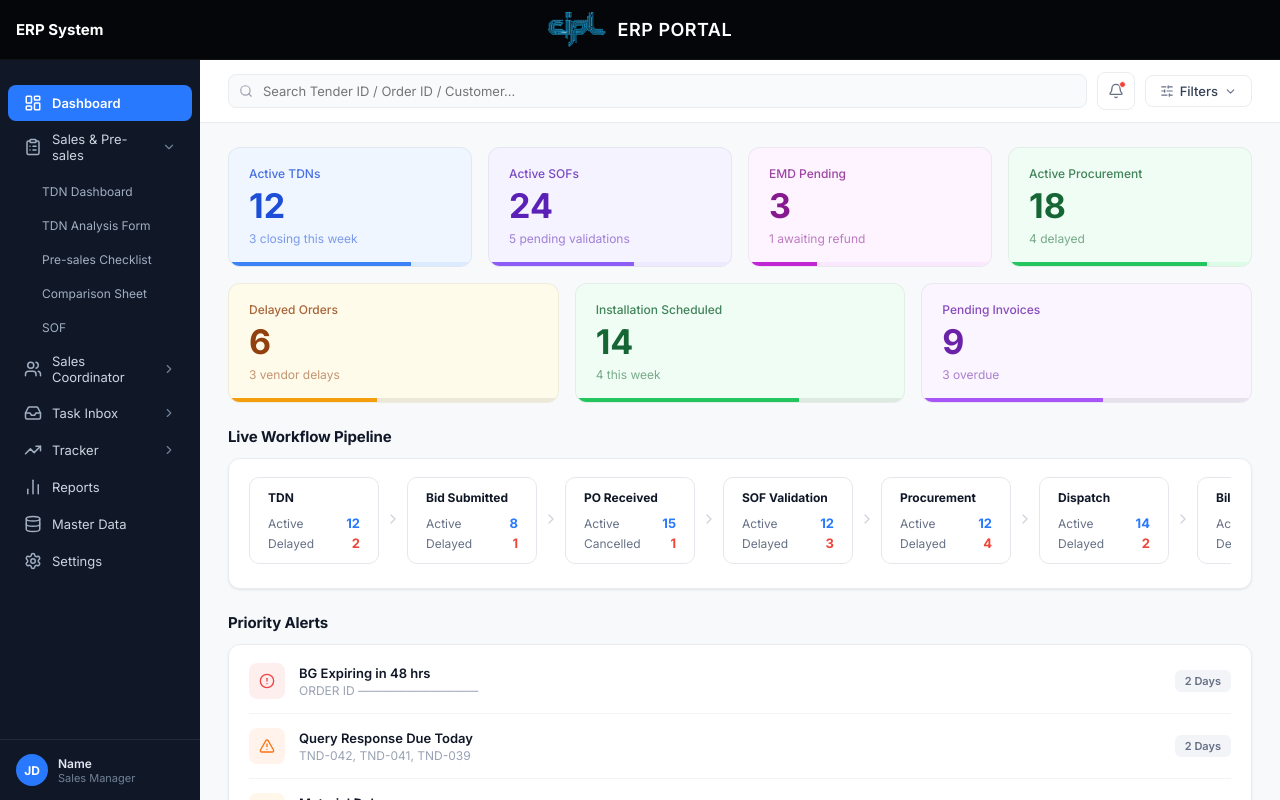
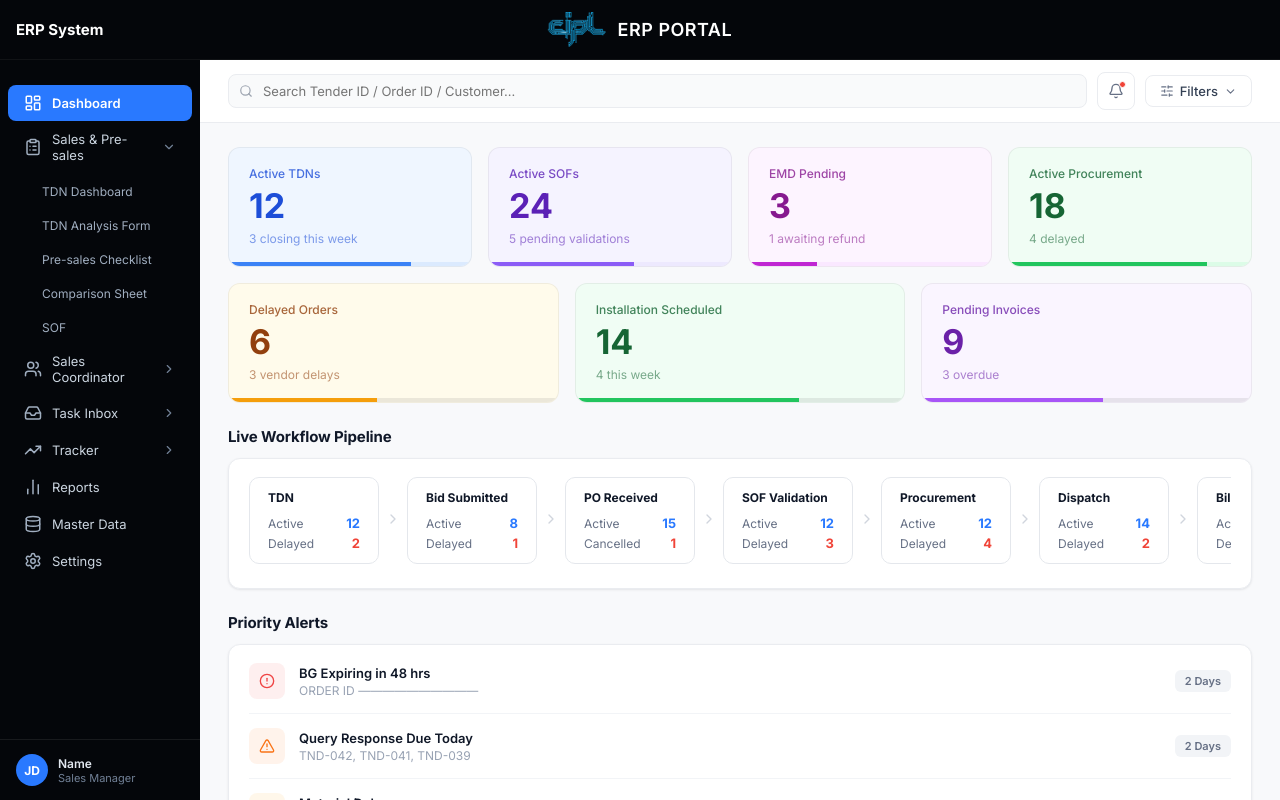
Before and after one commit to Arjuyx-gif/ERP, a React (Vite) app: page /dashboard in a window 1280 px wide. Built offline with nearby package versions, Linux system fonts and the light colour scheme.

Commit message:
Fixed Colour

```diff
--- a/src/components/layout/Sidebar.jsx
+++ b/src/components/layout/Sidebar.jsx
@@ -23,7 +23,7 @@ const Sidebar = () => {
 
   return (
     <div style={{
-      width: 200, flexShrink: 0, background: "#101828",
+      width: 200, flexShrink: 0, background: "#04060A",
       display: "flex", flexDirection: "column", height: "100%", fontFamily: "inherit",
     }}>
       <div style={{ height: 16 }} />
```
